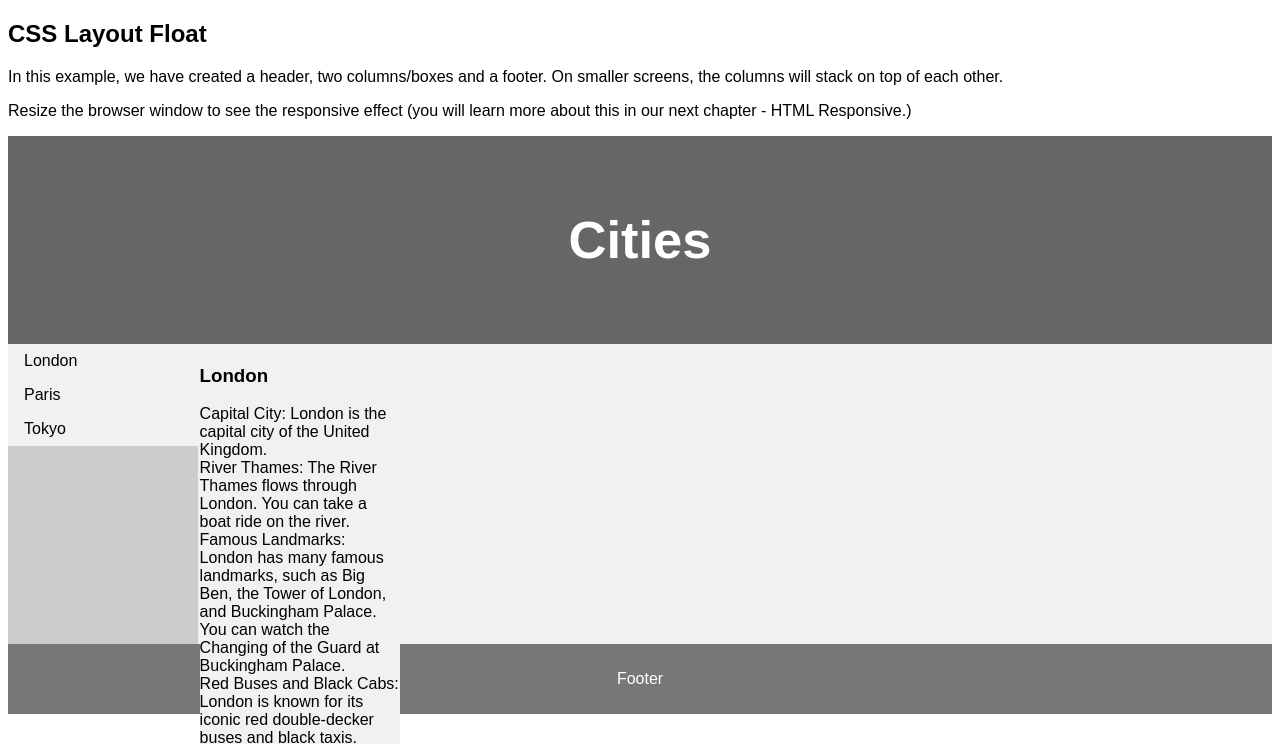
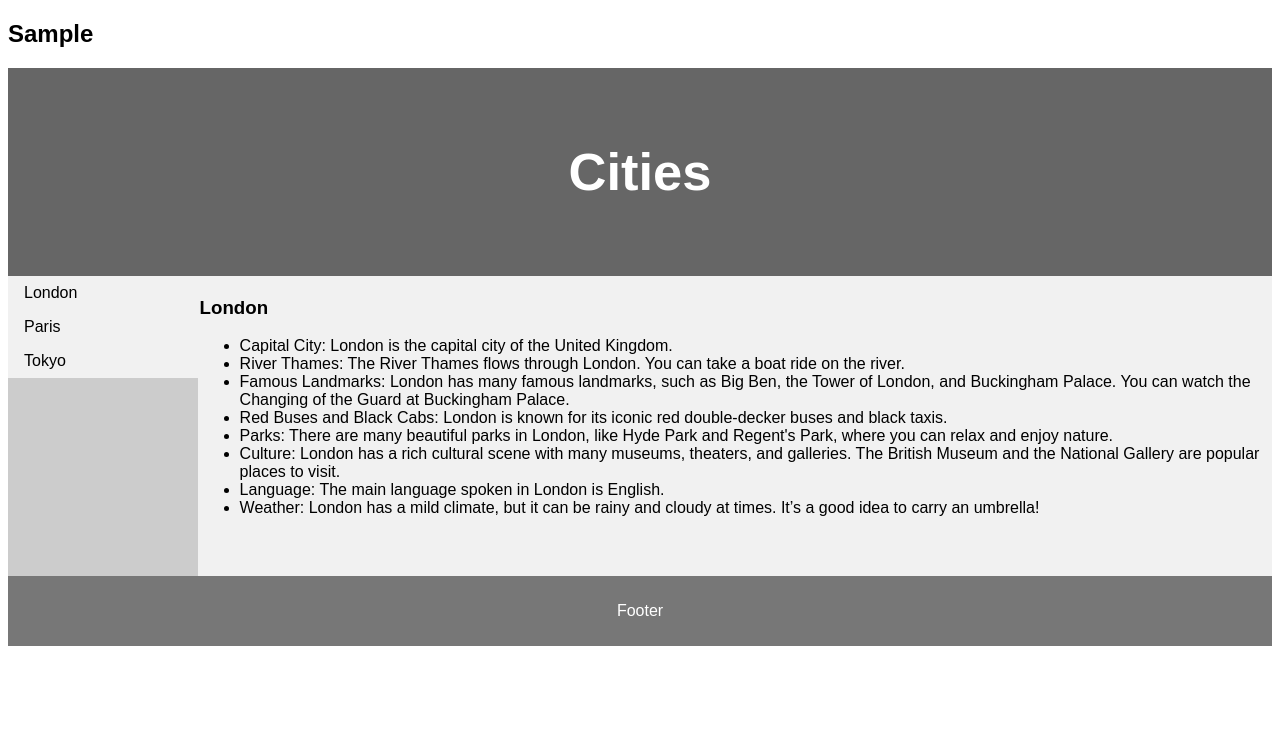
Before and after one commit to RenoAcden/HTML-CSS, a plain HTML site: page Layout.html in a window 1280 px wide. Shown: the top 744 px of the page. Drawn offline with Linux system fonts and the light colour scheme.

Commit message:
Modified Layout and Layout_style file

```diff
--- a/Layout.html
+++ b/Layout.html
@@ -8,9 +8,8 @@
     </head>
     <body>
 
-    <h2>CSS Layout Float</h2>
-    <p>In this example, we have created a header, two columns/boxes and a footer. On smaller screens, the columns will stack on top of each other.</p>
-    <p>Resize the browser window to see the responsive effect (you will learn more about this in our next chapter - HTML Responsive.)</p>
+    <h2>Sample</h2>
+
 
     <header>
         <h2>Cities</h2>
--- a/Layout_style.css
+++ b/Layout_style.css
@@ -24,11 +24,11 @@ nav {
   padding: 0px;
 }
 
-ul {
+nav ul {
     list-style-type: none;
     margin: 0;
     padding: 0;
-    width: 200px;
+    width: 260px;
     background-color: #f1f1f1;
 }
 
```
